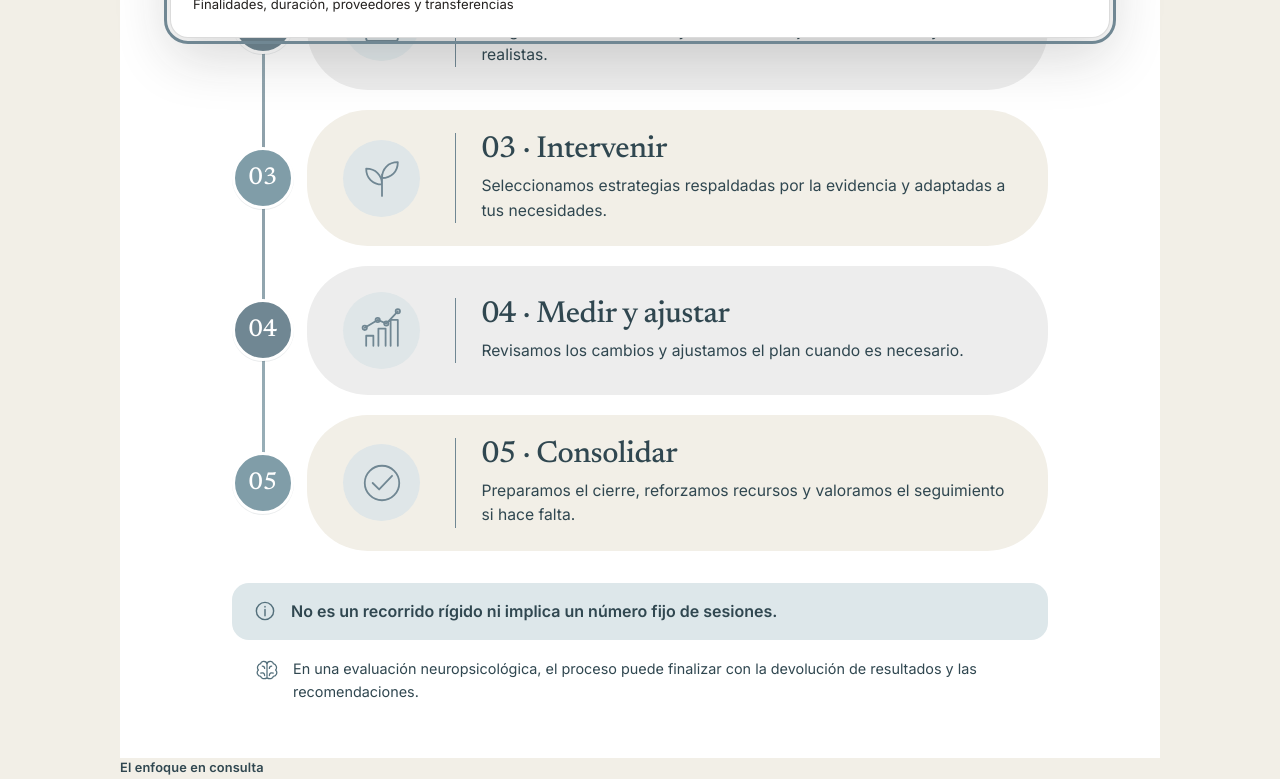
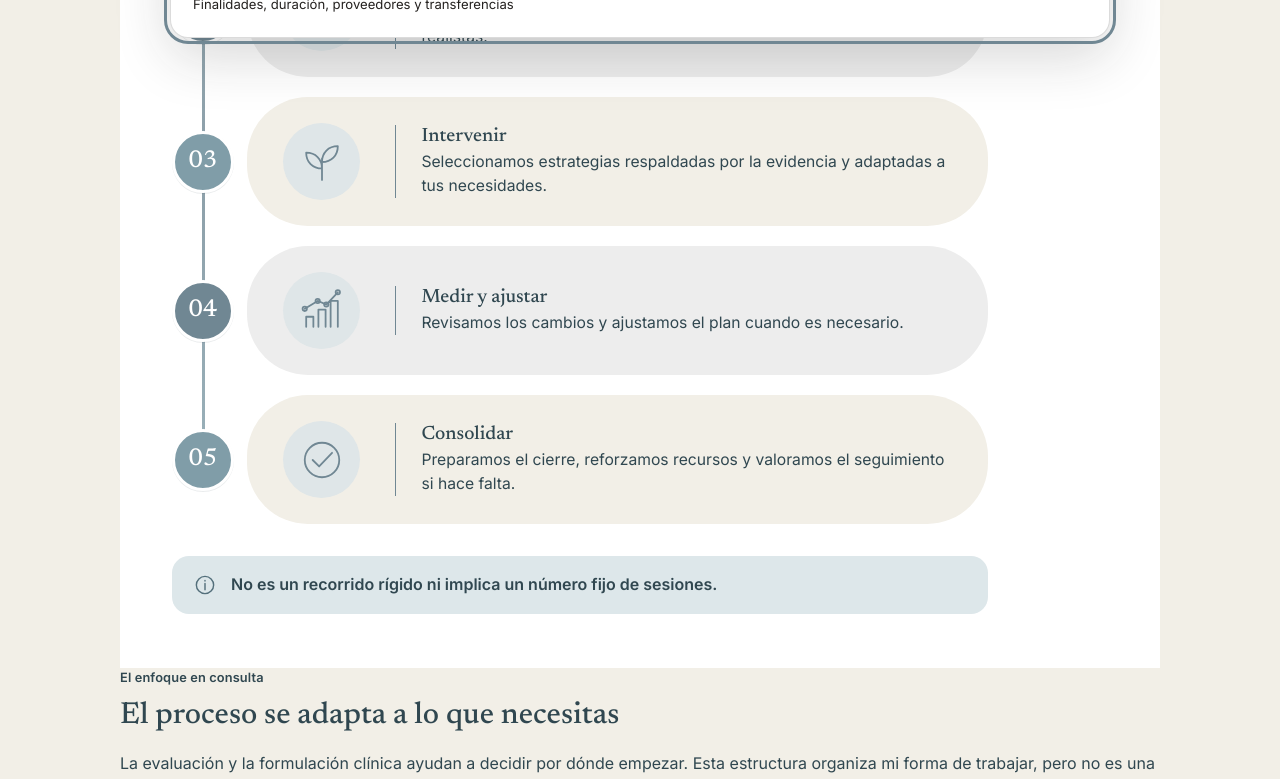
Before and after one commit to carolinasanchezgirona/Portfolio-Carolina, a Next.js app: page /como-trabajo in a window 1280 px wide. Shown: the part 740-1519 px from the top of the page. Built offline with nearby package versions, Linux system fonts and the light colour scheme.

Commit message:
Compactar etapas del modelo sin numeración ni notas repetidas

```diff
--- a/app/como-trabajo/modelo-visual.tsx
+++ b/app/como-trabajo/modelo-visual.tsx
@@ -56,14 +56,10 @@ function IconoInfo() {
   return <svg viewBox="0 0 28 28" fill="none" stroke="currentColor" strokeWidth="1.8" aria-hidden="true"><circle cx="14" cy="14" r="11"/><path d="M14 12v8M14 8.3v.7" strokeLinecap="round"/></svg>;
 }
 
-function IconoCerebro() {
-  return <svg viewBox="0 0 28 28" fill="none" stroke="currentColor" strokeWidth="1.6" strokeLinecap="round" strokeLinejoin="round" aria-hidden="true"><path d="M14 24V7c0-5-8-5-8-1a5 5 0 0 0-3 8c-3 3-1 8 3 8 0 3 5 4 8 2ZM14 7c0-5 8-5 8-1a5 5 0 0 1 3 8c3 3 1 8-3 8 0 3-5 4-8 2Z"/><path d="M8 9c2 0 3 1 3 3M6 18c3-1 5 0 5 3M20 9c-2 0-3 1-3 3M22 18c-3-1-5 0-5 3"/></svg>;
-}
-
 export default function ModeloVisual() {
   return (
-    <section className="modelo-graphic-section" id="etapas" aria-label="Las cinco etapas de mi proceso clínico">
-      <div className="editorial-wrap modelo-graphic-wrap">
+    <div className="modelo-graphic-section" id="etapas" aria-label="Las cinco etapas de mi proceso clínico">
+      <div className="modelo-graphic-wrap">
         <div className="modelo-timeline" role="list" aria-label="Proceso en cinco etapas">
           {etapas.map(({ numero, nombre, texto, icono }) => (
             <article className="modelo-stage" role="listitem" key={numero}>
@@ -71,7 +67,7 @@ export default function ModeloVisual() {
               <div className="modelo-stage-panel">
                 <span className="modelo-stage-icon"><IconoEtapa icono={icono} /></span>
                 <div className="modelo-stage-content">
-                  <h2>{numero} · {nombre}</h2>
+                  <h3>{nombre}</h3>
                   <p>{texto}</p>
                 </div>
               </div>
@@ -82,11 +78,7 @@ export default function ModeloVisual() {
           <IconoInfo />
           <span>No es un recorrido rígido ni implica un número fijo de sesiones.</span>
         </div>
-        <p className="modelo-neuro-note">
-          <IconoCerebro />
-          <span>En una evaluación neuropsicológica, el proceso puede finalizar con la devolución de resultados y las recomendaciones.</span>
-        </p>
       </div>
-    </section>
+    </div>
   );
 }
```
